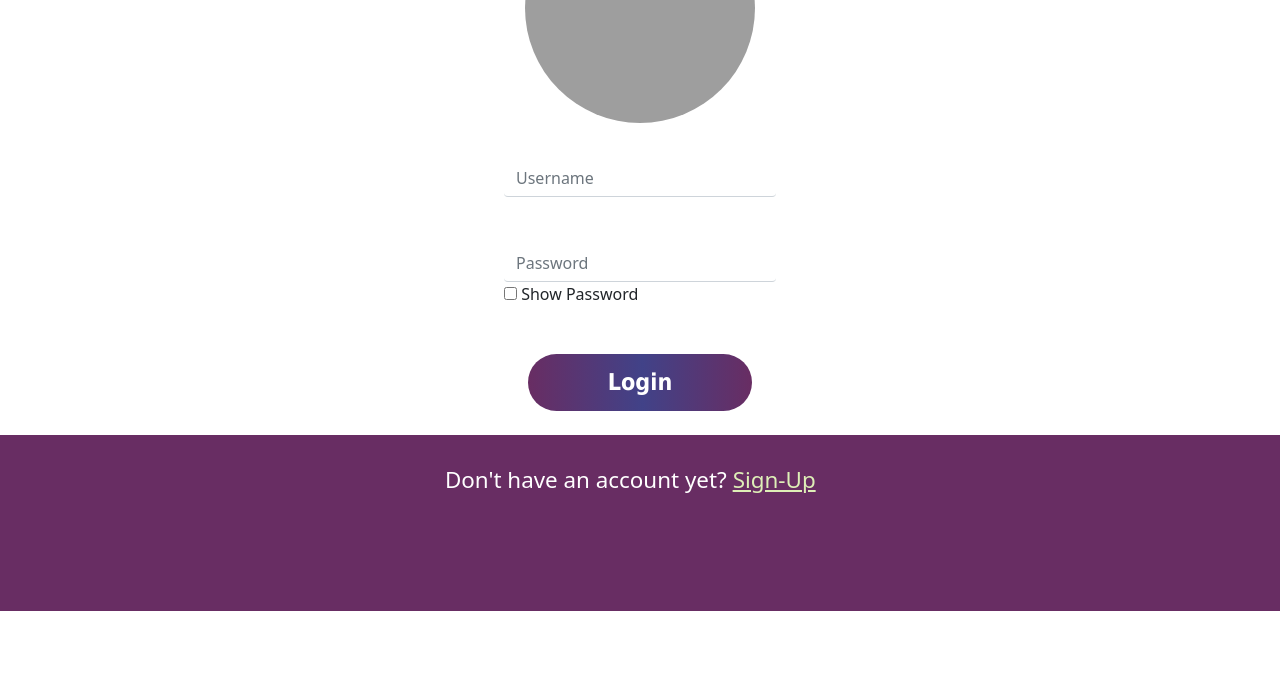
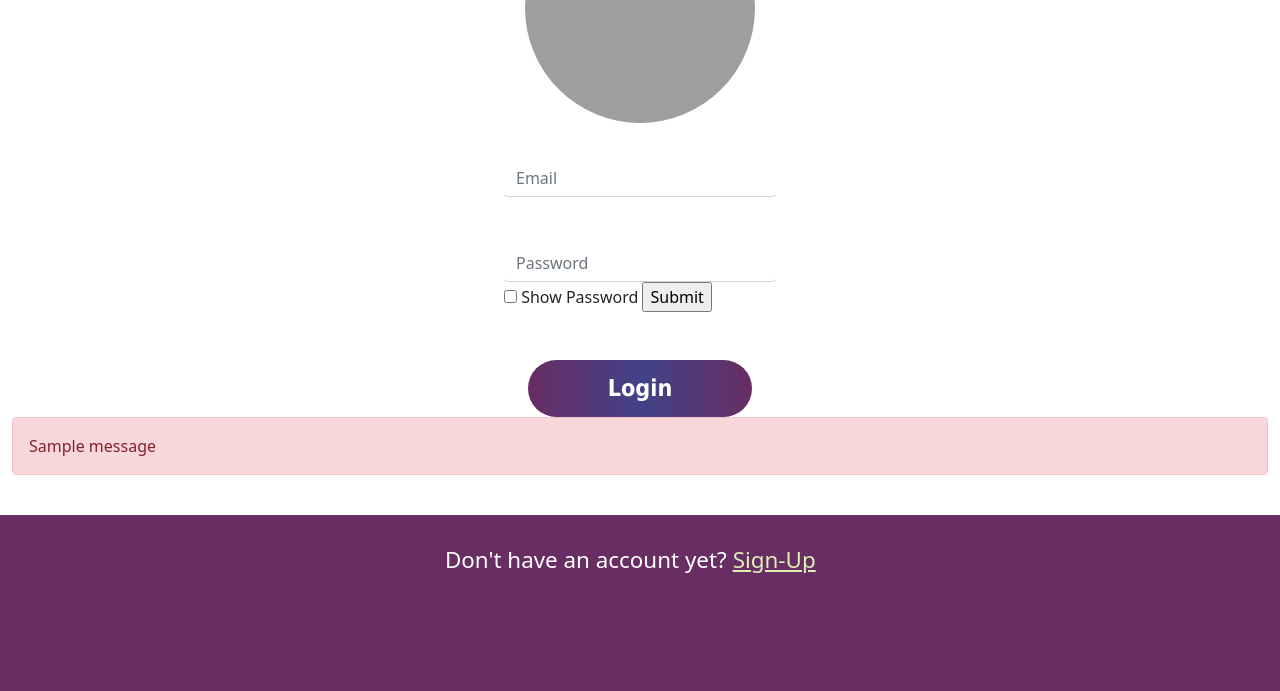
Before and after one commit to Victor-Guerra/SytatyrBioRhythmBE1, a Django app: page / in a window 1280 px wide. Shown: the part 298-989 px from the top of the page. Before the commit the page ends 909 px from the top, so only its background shows below. Run offline with Django 4.2, Linux system fonts and the light colour scheme; tables that the repository leaves empty hold one stand-in row (values such as "Sample post"); one stand-in notice (Sample message) is shown; grey boxes are pictures that could not be loaded.

Commit message:
Refactor Login to merge with Dev branch

```diff
--- a/api/templates/frontend/login.html
+++ b/api/templates/frontend/login.html
@@ -60,6 +60,7 @@ min-height: 22vh !important;
 
 
 {% block page-content %}
+<form action="/" method="POST"></form>
 <blockquote class="text-center">
   <h3 class="loginTitle">Biorhythm Sitatyr</h3>
 </blockquote>
@@ -70,17 +71,28 @@ min-height: 22vh !important;
 </div>
 
 <div class="mx-auto">
-  <input type="text" class="form-control shadow-none" placeholder="Username" aria-label="Username">
+  <input type="text" class="form-control shadow-none" placeholder="Email" aria-label="email" name="email">
 </div>
 
 <div class="mx-auto">
-  <input type="password" class="form-control shadow-none" placeholder="Password" id="myInput">
+  <input type="password" class="form-control shadow-none" placeholder="Password" id="myInput" name="password">
   <input type="checkbox" onclick="myFunction()">  Show Password
+  <input type="submit">
 </div>
 
 <div class="btndiv">
   <button type="button" class="btn">Login</button>
+  {% if messages %}
+  {% for message in messages %}
+  <div class="alert-signup">
+      <div class="alert alert-danger " role="alert">
+          {{ message }}
+      </div>
+  </div>
+  {% endfor %}
+  {% endif %}
 </div>
+</form>
 {% endblock %}
 
 {% block navbar %}
--- a/frontend/views.py
+++ b/frontend/views.py
@@ -1,17 +1,32 @@
-from django.shortcuts import render
+from django.shortcuts import redirect, render
 from django.template import loader
 from django.http import HttpResponse
 from django.http import Http404
+from django.contrib.auth import authenticate
 
 
 def loginView(request):
-    display_forecast = False
-    template = loader.get_template('frontend/login.html')
-    context = {
-        'display_forecast': display_forecast,
-    }
-    return HttpResponse(template.render(context, request))
 
+    if request.method == "GET":
+        display_forecast = False
+        template = loader.get_template('frontend/login.html')
+        context = {
+            'display_forecast': display_forecast,
+        }
+        return HttpResponse(template.render(context, request))
+
+    elif request.method == "POST":
+        username = request.POST['username']
+        password = request.POST['password']
+
+        user = authenticate(username=username,password = password)
+
+        if user is not None:
+            auth.login(request, user)
+            return redirect('/')
+        else:
+            messages.info(request, 'invalid credentials')
+            return redirect('/')
 
 def signupView(request):
     display_forecast = False
```
